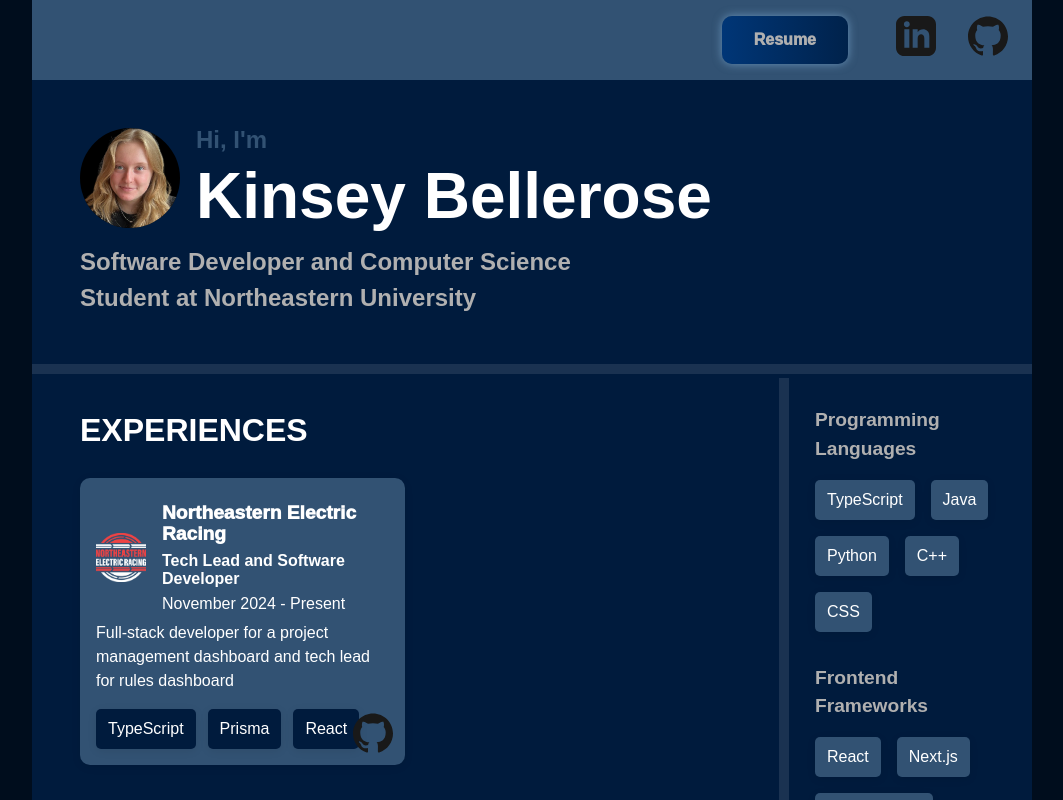
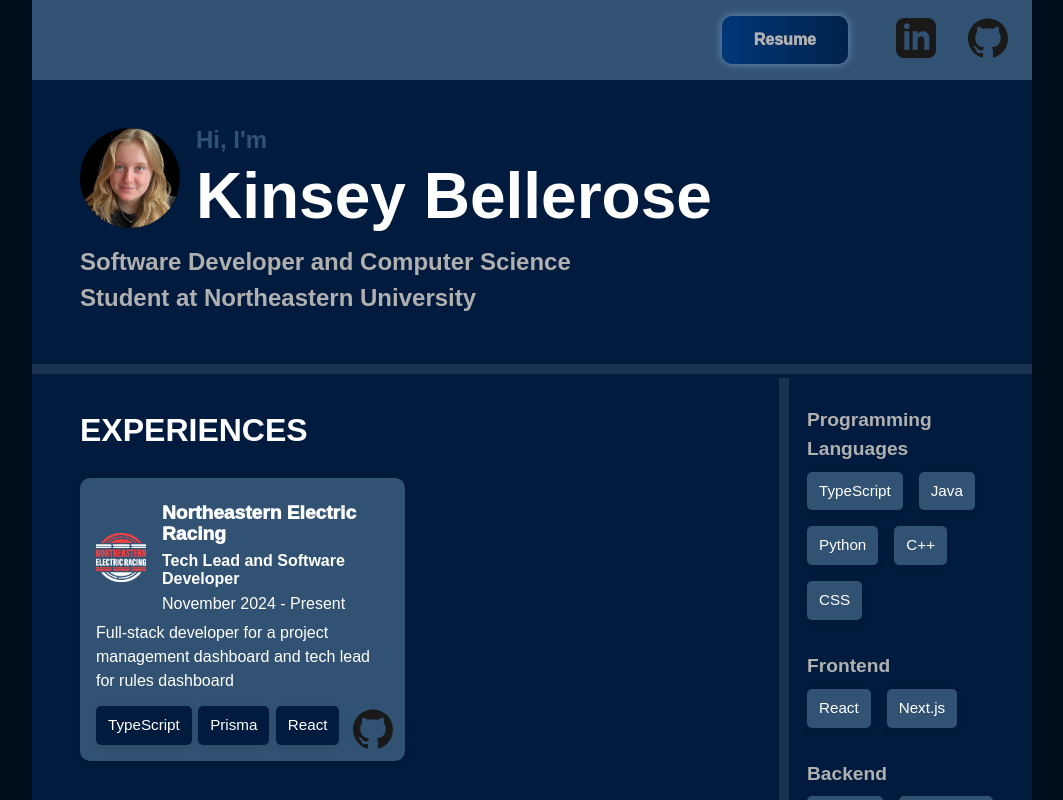
Before and after one commit to cielbellerose/cielbellerose.github.io, a Next.js app: page / in a window 1280 px wide. Shown: the whole page, without its empty margins (108-1171 px from the left). Built offline with nearby package versions, Linux system fonts and the light colour scheme.

Commit message:
skills + formatting fixes

```diff
--- a/src/app/components/Card/card.module.css
+++ b/src/app/components/Card/card.module.css
@@ -1,8 +1,7 @@
 .card {
   --card-margin: 0.5rem;
   --card-line-height: 1.1;
-  width: 100%;
-  max-width: 325px;
+  width: 325px;
   min-height: 100px;
   padding: 1rem;
   background: var(--foreground);
@@ -106,9 +105,9 @@
 }
 
 .card-tags {
-  margin-top: 0.5rem;
+  margin-top: 0.3rem;
   display: flex;
-  gap: 0.75rem;
+  gap: 0.4rem;
 }
 
 .footer-container {
@@ -134,10 +133,6 @@
 }
 
 @media (max-width: 1000px) {
-  .card {
-    width: 350px;
-  }
-
   .card-image-container {
     width: 100%;
   }
@@ -147,7 +142,4 @@
   .title-image-container {
     display: none;
   }
-  .card-tags {
-    gap: 0.5rem;
-  }
 }
--- a/src/app/components/Education/education.module.css
+++ b/src/app/components/Education/education.module.css
@@ -3,6 +3,7 @@
   box-sizing: border-box;
   margin-left: 3rem;
   margin-bottom: 3rem;
+  margin-right: 1rem;
 }
 
 .college-group {
--- a/src/app/components/Header/header.module.css
+++ b/src/app/components/Header/header.module.css
@@ -40,6 +40,7 @@
 .socialContainer {
   display: flex;
   gap: 2rem;
+  margin-top: 2px;
 }
 
 .linkedinIcon,
--- a/src/app/components/Skills/skills.module.css
+++ b/src/app/components/Skills/skills.module.css
@@ -12,7 +12,7 @@
   width: 100%;
 }
 
-@media (max-width: 600px) {
+@media (max-width: 580px) {
   .skills-tags {
     margin-left: 1.5rem;
     margin-top: 1rem;
--- a/src/app/components/Tag/tag.module.css
+++ b/src/app/components/Tag/tag.module.css
@@ -5,7 +5,7 @@
   padding: 0.5rem 0.75rem;
   background: var(--bg-color);
   border-radius: 5px;
-  font-size: 1rem;
+  font-size: 0.95rem;
   position: relative;
   isolation: isolate;
   transition: all 0.2s ease;
@@ -16,9 +16,3 @@
 .tag:hover {
   box-shadow: 0 0 10px var(--glow-color);
 }
-
-@media (max-width: 500px) {
-  .tag {
-    font-size: 0.9rem;
-  }
-}
--- a/src/app/page.css
+++ b/src/app/page.css
@@ -102,7 +102,7 @@
   color: var(--text-secondary-color);
   margin-left: 2rem;
   margin-right: -2rem;
-  margin-bottom: 1rem;
+  margin-bottom: 0.5rem;
   margin-top: 2rem;
   overflow: wrap;
 }
@@ -153,6 +153,7 @@
   grid-column: 3;
   grid-row: 1 / span 2; /* Spans both rows */
   align-self: start;
+  padding-right: 1px;
 }
 
 /* Vertifical divider left of skills */
@@ -161,7 +162,7 @@
   position: absolute;
   margin-top: -28px;
   width: 10px;
-  height: 819.5px;
+  height: 812px;
   margin-left: -28px;
   background: var(--divider-color);
 }
@@ -178,7 +179,7 @@
 }
 
 .skills-container {
-  margin-left: -1.5rem;
+  margin-left: -2rem;
   margin-right: 3rem;
   margin-top: -2rem;
 }
@@ -191,7 +192,7 @@
 /* one column per row, skills stay on right */
 @media (max-width: 1000px) {
   .intro-name {
-    font-size: 3.4rem;
+    font-size: 3.05rem;
   }
 
   .cards-container {
@@ -226,18 +227,17 @@
   .skills-container {
     height: 1000px;
     background: var(--content-bg);
-    margin-left: -12.5%;
     margin-right: 0%;
     padding-right: 30px;
   }
 
   .skills-column::before {
-    height: 1202px;
+    height: 1190px;
     z-index: 2;
   }
 }
 
-/* one card per row & skills move down */
+/* one card per row  */
 @media (max-width: 650px) {
   .cards-container {
     grid-template-columns: 1fr; /* Stack cards */
@@ -266,9 +266,10 @@
   }
 }
 
-@media (max-width: 600px) {
+/*Skills move down*/
+@media (max-width: 580px) {
   .intro-description {
-    font-size: 1.3rem;
+    font-size: 1.2rem;
   }
 
   .intro-header {
@@ -305,7 +306,7 @@
 
   .skills-container {
     margin-left: -20px;
-    height: 250px;
+    height: 425px;
     width: 400px;
   }
 
@@ -365,7 +366,7 @@
   }
 
   .skills-container {
-    height: 325px;
+    height: 525px;
     width: 350px;
     margin-left: -2.5rem;
   }
@@ -381,6 +382,9 @@
 }
 
 @media (max-width: 385px) {
+  .intro-name {
+    font-size: 2rem;
+  }
   .intro-description {
     font-size: 0.9rem;
   }
--- a/src/app/page.tsx
+++ b/src/app/page.tsx
@@ -89,8 +89,12 @@
               <div className="skills-container">
                 <div className="skills-title">Programming Languages</div>
                 <Skills tags={["TypeScript", "Java", "Python", "C++", "CSS"]} />
-                <div className="skills-title">Frontend Frameworks</div>
-                <Skills tags={["React", "Next.js", "Tailwind CSS"]} />
+                <div className="skills-title">Frontend</div>
+                <Skills tags={["React", "Next.js"]} />
+                <div className="skills-title">Backend</div>
+                <Skills tags={["Node.js", "Express.js", "Prisma", "PostgreSQL"]} />
+                <div className="skills-title">Developer Tools</div>
+                <Skills tags={["Vercel", "Git", "Postman"]} />
                 <div className="skills-title">Certifications</div>
                 <Skills
                   tags={[
```
Also changed, not shown: 1 other file (tests, documents, lock files or other folders).
